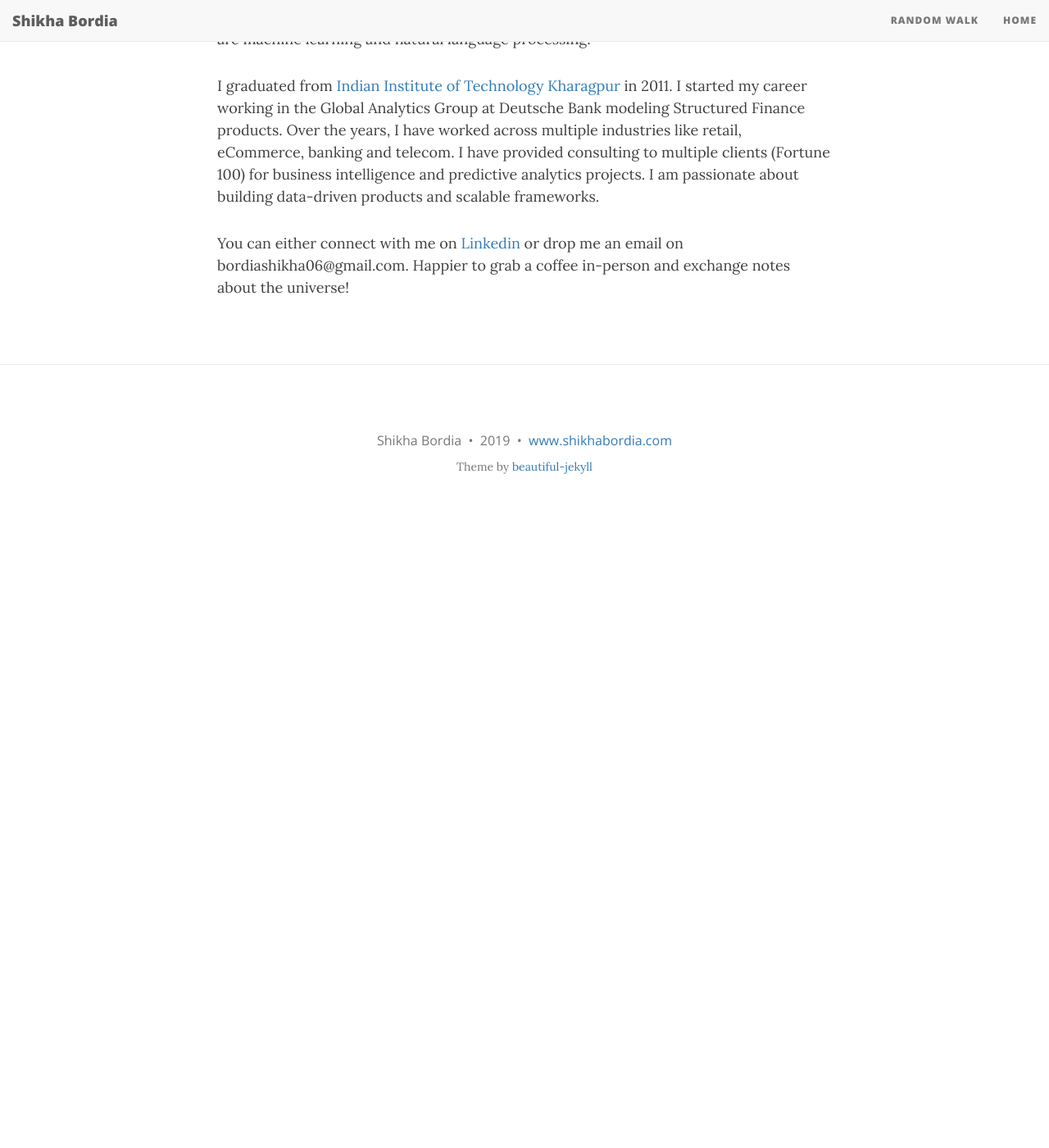
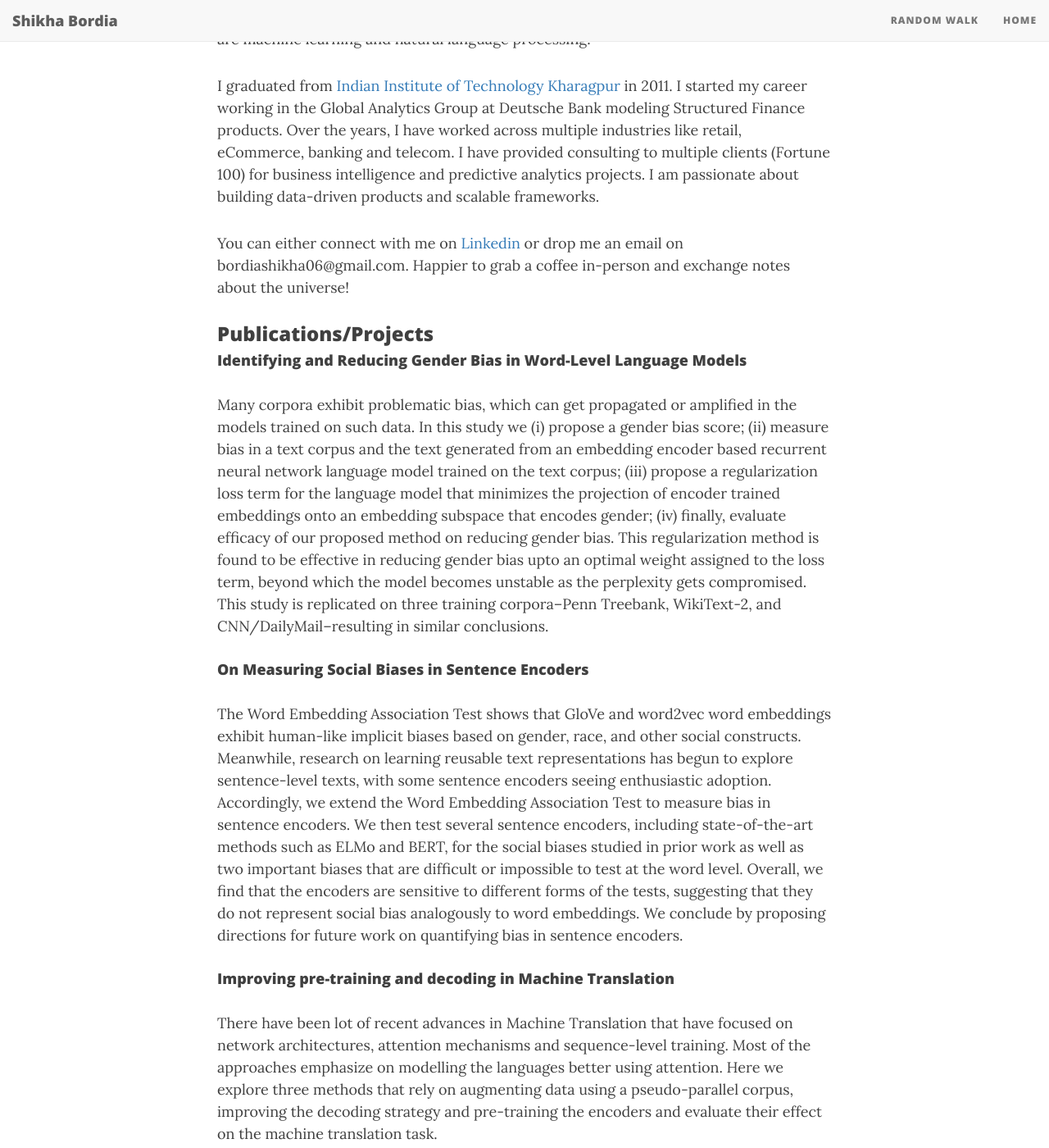
Before and after one commit to BordiaS/bordias.github.io, a Jekyll site: the page built from index.md, in a window 1280 px wide and 1400 px high, scrolled down 286 px. Shown: the whole window at 82% size. Built offline with Jekyll 4.4.1, drawn with Linux system fonts in a browser that asks for light colours; nearby versions of some CDN libraries; the list of posts is cut into pages by our own code; before the commit the page ends 916 px from its top, so only the background shows below that; some of the changed text lies outside the part shown.

Commit message:
Update index.md

```diff
--- a/index.md
+++ b/index.md
@@ -15,3 +15,31 @@ I’m a second-year Master student at [New York University’s](http://www.nyu.e
 I graduated from [Indian Institute of Technology Kharagpur](http://www.iitkgp.ac.in) in 2011. I started my career working in the Global Analytics Group at Deutsche Bank modeling Structured Finance products.  Over the years, I have worked across multiple industries like retail, eCommerce, banking and telecom. I have provided consulting to multiple clients (Fortune 100) for business intelligence and predictive analytics projects. I am passionate about building data-driven products and scalable frameworks.
 
 You can either connect with me on [Linkedin](https://www.linkedin.com/in/shikhabordia/) or drop me an email on bordiashikha06@gmail.com. Happier to grab a coffee in-person and exchange notes about the universe!
+
+
+### Publications/Projects
+#### Identifying and Reducing Gender Bias in Word-Level Language Models
+Many corpora exhibit problematic bias, which can  get propagated  or  amplified  in  the  models trained on such data. In this study we (i) propose a gender bias score; (ii) measure bias in a text corpus and the text generated from an embedding encoder based recurrent  neural  network language model trained on the text corpus; (iii) propose a regularization loss term for the language model that minimizes the projection of encoder trained embeddings onto an embedding subspace that encodes gender; (iv) finally, evaluate efficacy of our proposed method on reducing gender bias. This regularization method is found to be effective in reducing gender bias upto  an  optimal weight assigned to the loss term, beyond  which the model becomes unstable as the perplexity gets compromised. This study is replicated on three training corpora--Penn Treebank,  WikiText-2, and CNN/DailyMail--resulting in similar conclusions.
+
+#### On Measuring Social Biases in Sentence Encoders
+The Word Embedding Association Test shows that GloVe and word2vec word embeddings exhibit human-like implicit biases based on gender, race, and other social constructs. Meanwhile, research on learning reusable text representations has begun to explore sentence-level texts, with some sentence encoders seeing enthusiastic adoption. Accordingly, we extend the Word Embedding Association Test to measure bias in sentence encoders. We then test several sentence encoders, including state-of-the-art methods such as ELMo and BERT, for the social biases studied in prior work as well as two important biases that are difficult or impossible to test at the word level. Overall, we find that the encoders are sensitive to different forms of the tests, suggesting that they do not represent social bias analogously to word embeddings. We conclude by proposing directions for future work on quantifying bias in sentence encoders.
+
+#### Improving pre-training and decoding in Machine Translation
+There have been lot of recent advances in Machine Translation that have focused on network architectures, attention mechanisms and sequence-level training. Most of the approaches emphasize on modelling the languages better using attention. Here we explore three methods that rely on augmenting data using a pseudo-parallel corpus, improving the decoding strategy and pre-training the encoders and evaluate their effect on the machine translation task.
+
+
+#### Statistical Machine Translation
+Implemented a word-based statistical translation model (IBM Model) that extracts phrases using word alignment and performs parameter estimation for partially observed data using expectation maximization.
+
+#### Text Classifier
+Implemented maximum entropy classifier character model and feature extractor code for word classification. Further improved the model by implementing a one layer Perceptron.
+
+#### Hidden Markov Model for part of speech tagger
+Implemented a Hidden Markov model tagger using forward-backward algorithm and Viterbi decoder for unlabeled text data.
+
+#### Nowcasted Gross Domestic Product
+Implemented Stochastic modeling techniques for modeling structured products and the underlying economic variables were now-casted using Autoregressive Integrated Moving Average (ARIMA) model.
+
+#### Operating System - Process Scheduler and Virtual Memory Manager
+Process Scheduler: Implemented scheduling policies  (First In First Out, Last In Last Out, Shortest Job First, RoundRobin and PriorityScheduler) on processes executing on a system using Discrete Event Simulation}
+Virtual Memory Manager: Implemented the core features of a virtual memory manager serving multiple processes and under memory constraints.
```
